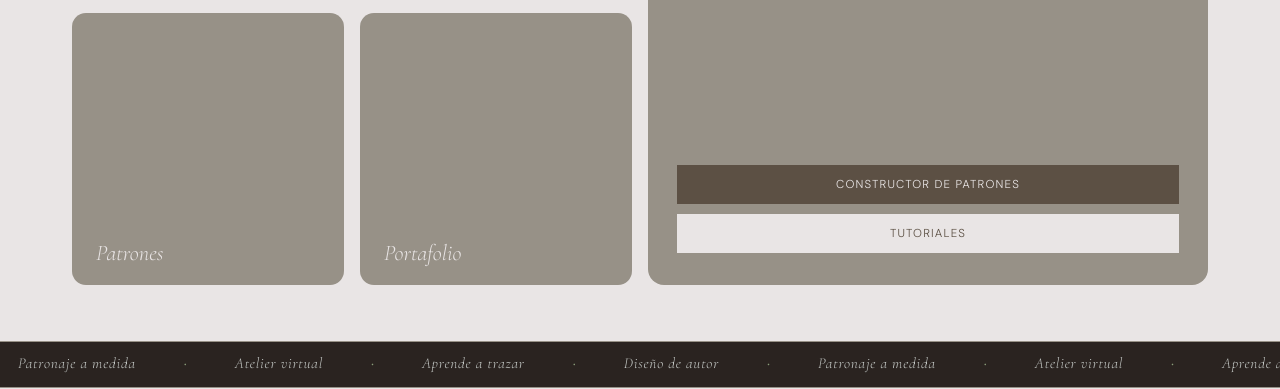
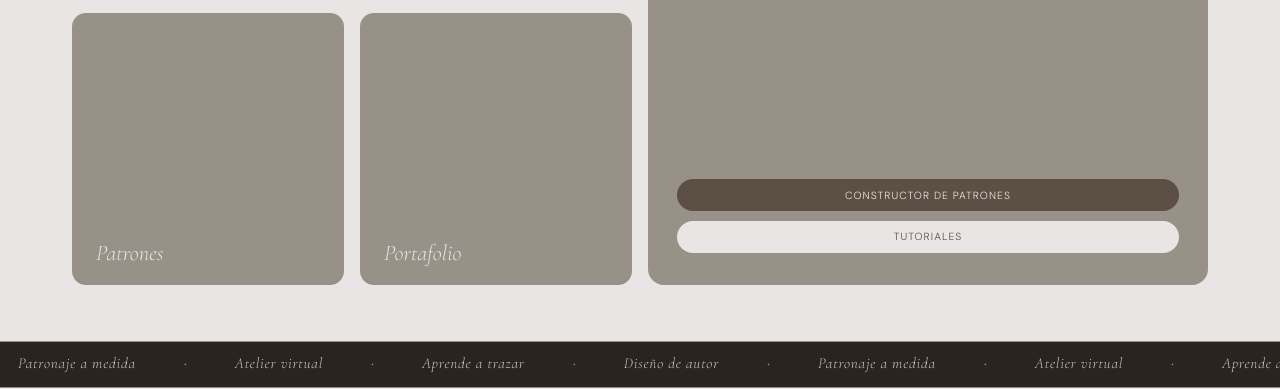
Before and after one commit to danielaribadeneira38-png/el-desastre, a plain HTML site: page index.html in a window 1280 px wide. Shown: the part 411-800 px from the top of the page. Drawn offline with nearby package versions, Linux system fonts and the light colour scheme.

Commit message:
Update index.html

```diff
--- a/index.html
+++ b/index.html
@@ -71,15 +71,17 @@
     .btn {
   display: inline-block;
   font-family: var(--font-body);
-      font-size: 0.72rem;
+  font-size: 0.65rem;
   letter-spacing: 0.1em;
   text-transform: uppercase;
-      padding: 0.75rem 1.5rem;
+  padding: 0.6rem 1rem;
   cursor: pointer;
   border: none;
   text-align: center;
   transition: transform 0.15s ease;
-      width: 100%;
+  width: auto;
+  border-radius: 20px;
+  white-space: nowrap;
 }
 .btn:hover { transform: scale(1.04); }
 .btn-dark  { background: var(--text); color: var(--bg); }
```
Lines whose indentation alone changed are shown as unchanged.
